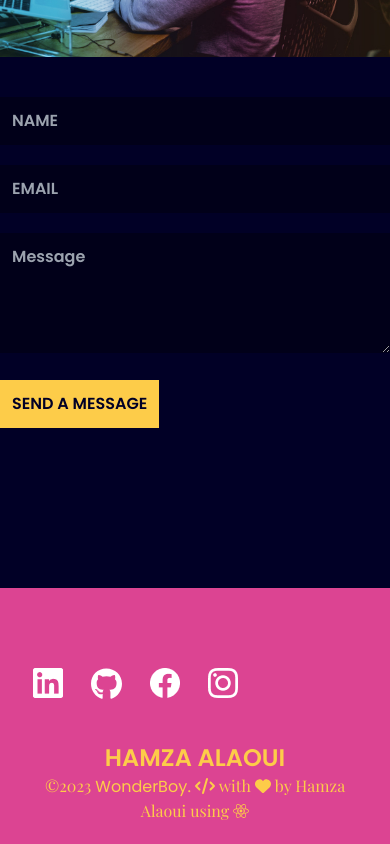
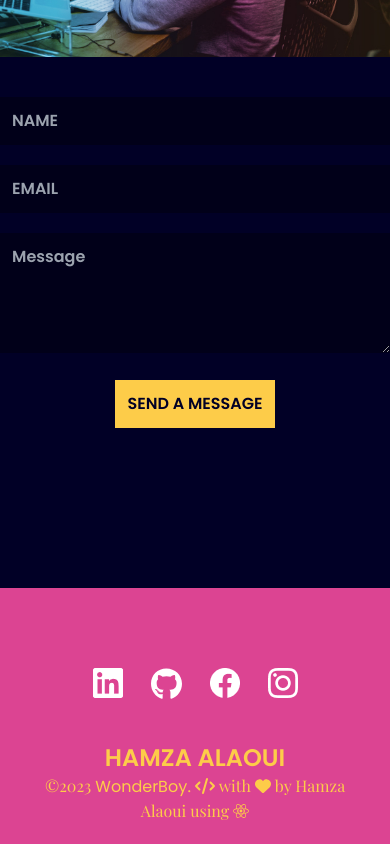
Before and after one commit to WonderBoy3298/Portfolio, a React (Create React App) app: page / in a window 390 px wide. Shown: the part 3819-4663 px from the top of the page. Built offline with nearby package versions, Linux system fonts and the light colour scheme; a web font is replaced by a local one.

Commit message:
second commit

```diff
--- a/package.json
+++ b/package.json
@@ -1,4 +1,5 @@
 {
+  "homepage": "https://WonderBoy3298.github.io/Portfolio",
   "name": "portfolio",
   "version": "0.1.0",
   "private": true,
@@ -28,6 +29,8 @@
     "web-vitals": "^2.1.4"
   },
   "scripts": {
+    "predeploy": "npm run build",
+    "deploy": "gh-pages -d build",
     "start": "react-scripts start",
     "build": "react-scripts build",
     "test": "react-scripts test",
@@ -52,6 +55,7 @@
     ]
   },
   "devDependencies": {
+    "gh-pages": "^5.0.0",
     "tailwindcss": "^3.2.7"
   }
 }
--- a/public/index.html
+++ b/public/index.html
@@ -25,7 +25,7 @@
       Learn how to configure a non-root public URL by running `npm run build`.
     -->
     <link href="output.css" rel="stylesheet">
-    <title>React App</title>
+    <title>Hamza Alaoui </title>
   </head>
   <body>
     <noscript>You need to enable JavaScript to run this app.</noscript>
--- a/src/components/Contact.jsx
+++ b/src/components/Contact.jsx
@@ -69,6 +69,7 @@ function Contact(props) {
         >
 
           <form
+
           onSubmit={onSubmit}
           target="_blank"
           method="POST"
@@ -139,13 +140,13 @@ function Contact(props) {
                   "Max length is 2000 char."}
               </p>
             )}
-
-                <button className='p-3 ss:p-5 bg-yellow font-semibold text-deep-blue mt-5 hover:bg-red hover:text-white transition duration-500 '
+              <div className='flex justify-center '>
+                <button className='p-3 ss:p-5   bg-yellow font-semibold text-deep-blue mt-5 hover:bg-red hover:text-white transition duration-500 '
                 type='submit'
                 >
                     SEND A MESSAGE
                 </button>
-
+              </div>
 
 
 
--- a/src/components/Footer.jsx
+++ b/src/components/Footer.jsx
@@ -11,7 +11,7 @@ function Footer(props) {
     return (
     <footer className="h-64 bg-red pt-10">
       <div className="w-10/12 mx-auto ">
-        <div className='flex justify-start'>
+        <div className='flex justify-center sm:justify-start '>
         < SocialIcone/>
         </div>
         <div className="md:flex justify-center md:justify-between text-center ">
```
Also changed, not shown: 1 other file (tests, documents, lock files or other folders).
